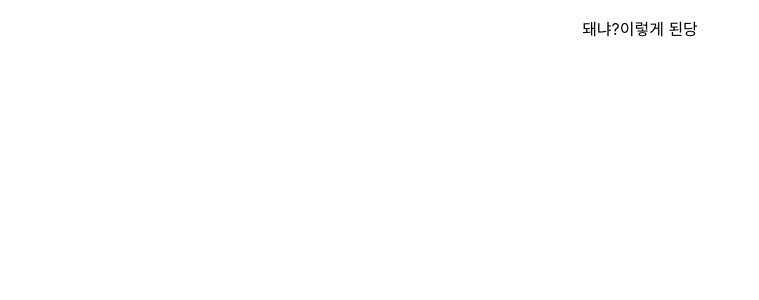
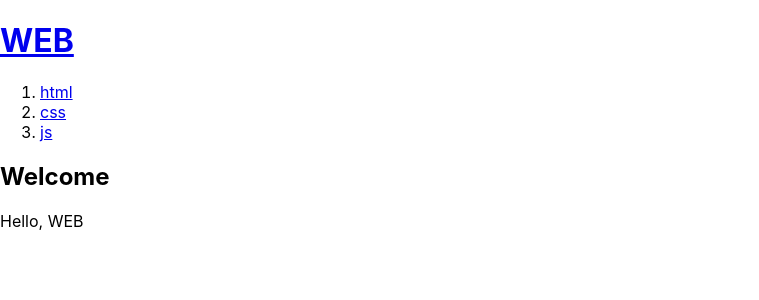
Before and after one commit to acca3434/shopping, a React (Create React App) app: page / in a window 1280 px wide. Shown: the top 300 px of the page, without its empty margins (0-759 px from the left). Built offline with nearby package versions, Linux system fonts and the light colour scheme.

Commit message:
설정완료 소스코드 수정 후 첫 컴포넌트 만들기

```diff
--- a/src/App.js
+++ b/src/App.js
@@ -1,9 +1,31 @@
 import './App.css';
 
+function Header(){
+  return <header>
+    <h1><a href="/">WEB</a></h1>
+  </header>
+}
+function Nav(){
+  return <nav>
+    <ol>
+      <li><a href="/read/1">html</a></li>
+      <li><a href="/read/2">css</a></li>
+      <li><a href="/read/3">js</a></li>
+    </ol>
+  </nav>
+}
+function Article(){
+  return <article>
+    <h2>Welcome</h2>
+    Hello, WEB
+  </article>
+}
 function App() {
   return (
-    <div className="App">
-      <p>돼냐?이렇게 된당</p>
+    <div>
+      <Header></Header>
+      <Nav></Nav>
+      <Article></Article>
     </div>
   );
 }
```
Also changed, not shown: server.js (+31 -0 lines).
